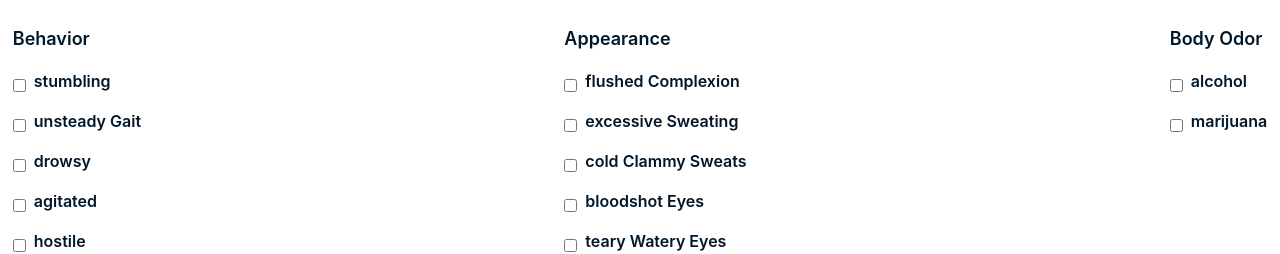
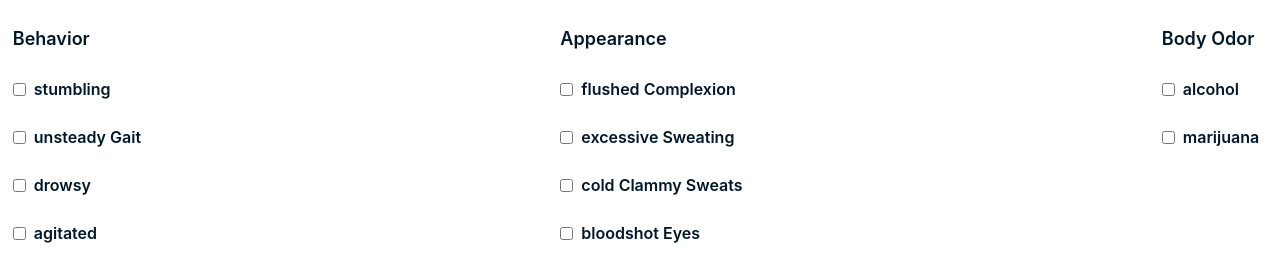
Before and after one commit to ITWS-capstone-team6/Drug-Abatement-Compliance-Portal, a React (Vite) app in the folder Frontend/: page /reasonableCauseSuspicion in a window 1280 px wide. Shown: the part 556-810 px from the top of the page. Built offline with nearby package versions, Linux system fonts and the light colour scheme.

Commit message:
vertically centering labels for checkboxes for reasonable cause/suspicion form

```diff
--- a/Frontend/src/routes/reasonableCauseSuspicion.jsx
+++ b/Frontend/src/routes/reasonableCauseSuspicion.jsx
@@ -120,7 +120,7 @@ export default function PostInjury() {
         {Object.keys(formData.behaviorCheckboxes).map(key => (
           <div className="mb-2 flex items-center" key={key}>
             <input type="checkbox" id={key} name={`behaviorCheckboxes-${key}`} checked={formData.behaviorCheckboxes[key]} onChange={handleInputChange}/>
-            <label htmlFor={key} className="ml-2">{key.replace(/([A-Z])/, ' $1').trim()}</label>
+            <label htmlFor={key} className="m-2">{key.replace(/([A-Z])/, ' $1').trim()}</label>
           </div>
         ))}
       </div>
@@ -129,7 +129,7 @@ export default function PostInjury() {
         {Object.keys(formData.appearanceCheckboxes).map(key => (
         <div className="mb-2 flex items-center" key={key}>
             <input type="checkbox" id={key} name={`appearanceCheckboxes-${key}`} checked={formData.appearanceCheckboxes[key]} onChange={handleInputChange} />
-            <label htmlFor={key} className="ml-2">{key.replace(/([A-Z])/g, ' $1').trim()}</label>
+            <label htmlFor={key} className="m-2">{key.replace(/([A-Z])/g, ' $1').trim()}</label>
         </div>
         ))}
       </div>
@@ -138,7 +138,7 @@ export default function PostInjury() {
         {Object.keys(formData.bodyOdorCheckboxes).map(key => (
         <div className="mb-2 flex items-center" key={key}>
           <input type="checkbox" id={key} name={`bodyOdorCheckboxes-${key}`} checked={formData.bodyOdorCheckboxes[key]} onChange={handleInputChange}/>
-          <label htmlFor={key} className="ml-2">{key.replace(/([A-Z])/g, ' $1').trim()}</label>
+          <label htmlFor={key} className="m-2">{key.replace(/([A-Z])/g, ' $1').trim()}</label>
         </div>
         ))}
       </div>
```
Also changed, not shown: 1 other file (tests, documents, lock files or other folders).
